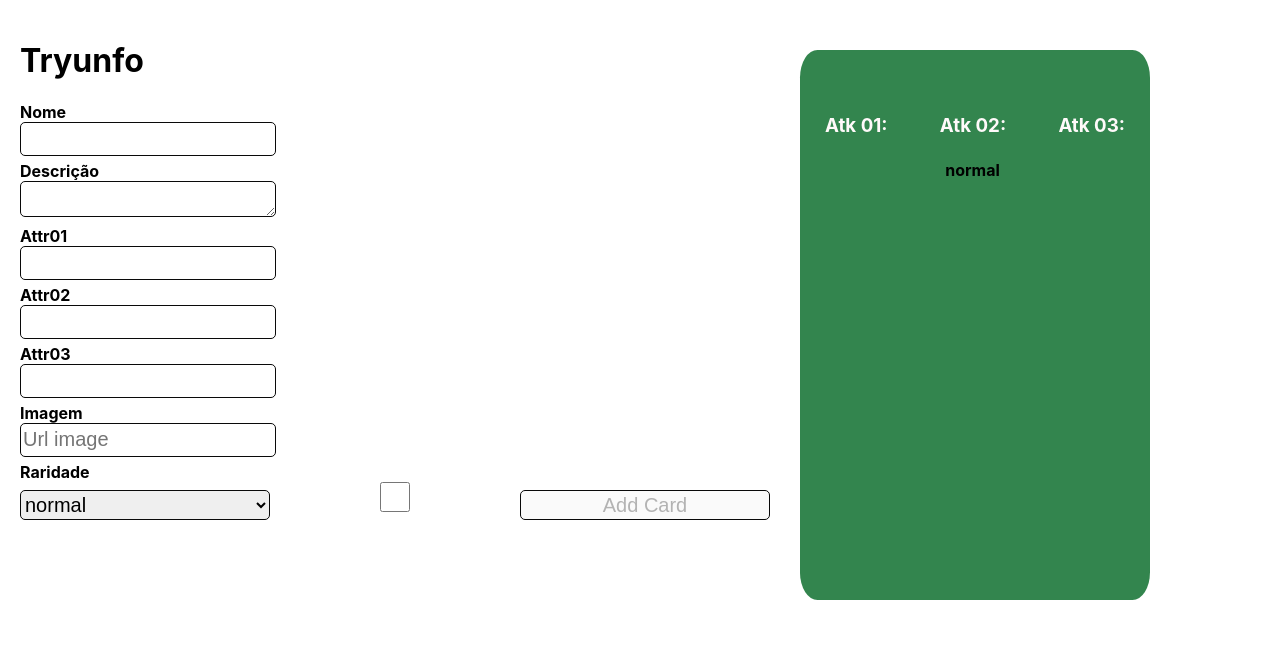
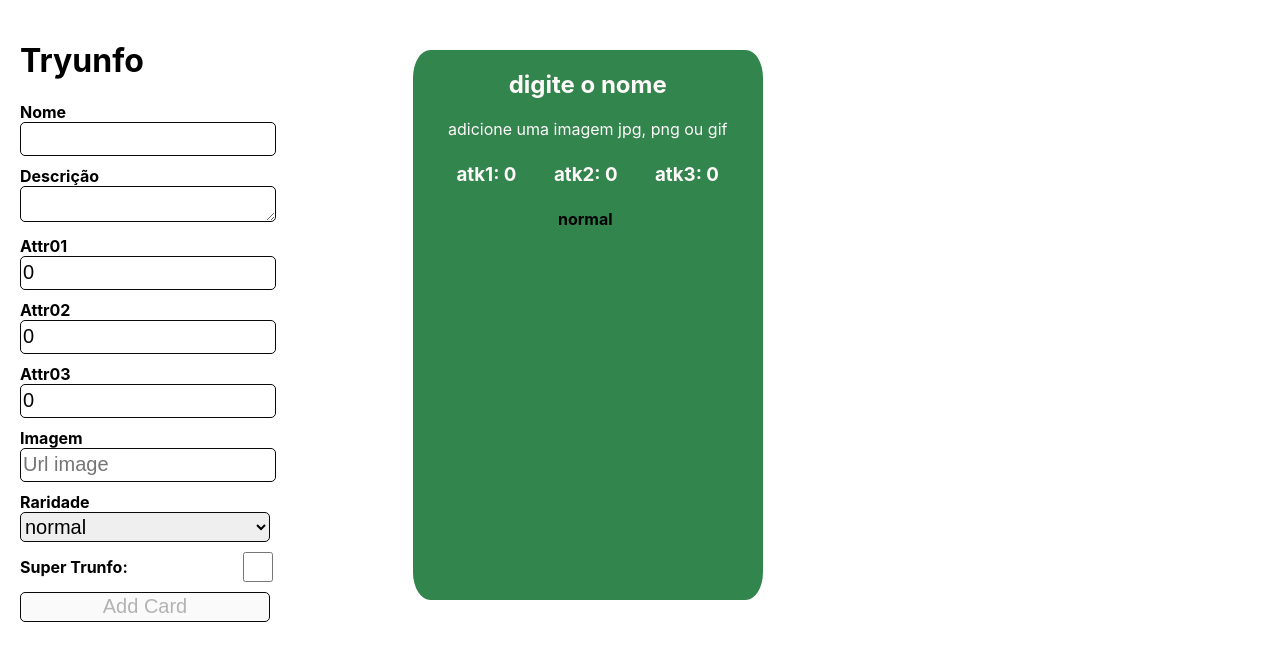
Before and after one commit to SergioEvando23/project-tryunfo, a React (Create React App) app: page / in a window 1280 px wide. Shown: the top 660 px of the page. Built offline with nearby package versions, Linux system fonts and the light colour scheme.

Commit message:
criada função do botão salvar, que envia um objeto para o array com as cartas salvas

```diff
--- a/src/App.css
+++ b/src/App.css
@@ -9,5 +9,12 @@ input, select, button, textarea {
   font-size: 20px;
   height: 30px;
   margin: 0%;
+  margin-bottom: 5px;
   width: 250px;
 }
+
+.isTrunfo {
+  display: flex;
+  margin-bottom: 5px;
+  margin-top: 5px;
+}
--- a/src/App.js
+++ b/src/App.js
@@ -9,14 +9,15 @@ class App extends React.Component {
     this.state = {
       cardName: '',
       cardDescription: '',
-      cardAttr1: '',
-      cardAttr2: '',
-      cardAttr3: '',
+      cardAttr1: 0,
+      cardAttr2: 0,
+      cardAttr3: 0,
       cardImage: '',
       cardRare: 'normal',
       cardTrunfo: false,
       hasTrunfo: false,
       isSaveButtonDisabled: true,
+      saveCards: [],
     };
     this.onInputChange = this.onInputChange.bind(this);
     this.onSaveButtonClick = this.onSaveButtonClick.bind(this);
@@ -53,8 +54,44 @@ class App extends React.Component {
     });
   }
 
-  onSaveButtonClick(event) {
-    event.preventDefault();
+  onSaveButtonClick(e) {
+    e.preventDefault();
+    const {
+      cardName,
+      cardDescription,
+      cardAttr1,
+      cardAttr2,
+      cardAttr3,
+      cardImage,
+      cardRare,
+      cardTrunfo,
+      saveCards,
+    } = this.state;
+
+    this.setState(() => ({
+      saveCards: [{
+        cardName,
+        cardDescription,
+        cardAttr1,
+        cardAttr2,
+        cardAttr3,
+        cardImage,
+        cardRare,
+        cardTrunfo,
+      }, ...saveCards],
+    }), () => {
+      this.setState({
+        cardName: '',
+        cardDescription: '',
+        cardAttr1: 0,
+        cardAttr2: 0,
+        cardAttr3: 0,
+        cardImage: '',
+        cardRare: 'normal',
+        cardTrunfo: false,
+        isSaveButtonDisabled: true,
+      });
+    });
   }
 
   render() {
--- a/src/components/Card.js
+++ b/src/components/Card.js
@@ -18,21 +18,21 @@ class Card extends React.Component {
     return (
       <div className="cardComponent">
         <h2 data-testid="name-card">
-          {cardName}
+          {cardName ? `${cardName}` : 'digite o nome'}
         </h2>
         {cardImage ? <img
           className="cardImage"
           src={ cardImage }
           data-testid="image-card"
           alt={ cardName }
-        /> : null}
+        /> : 'adicione uma imagem jpg, png ou gif'}
         <p data-testid="description-card">
           {cardDescription}
         </p>
         <section className="power">
-          <h3 data-testid="attr1-card">{`Atk 01: ${cardAttr1}`}</h3>
-          <h3 data-testid="attr2-card">{`Atk 02: ${cardAttr2}`}</h3>
-          <h3 data-testid="attr3-card">{`Atk 03: ${cardAttr3}`}</h3>
+          <h3 data-testid="attr1-card">{cardAttr1 ? `atk1: ${cardAttr1}` : 'atk1: 0'}</h3>
+          <h3 data-testid="attr2-card">{cardAttr2 ? `atk2: ${cardAttr2}` : 'atk2: 0'}</h3>
+          <h3 data-testid="attr3-card">{cardAttr3 ? `atk3: ${cardAttr3}` : 'atk3: 0'}</h3>
         </section>
         <p data-testid="rare-card">{cardRare}</p>
         {cardTrunfo ? <h4 data-testid="trunfo-card">Super Trunfo</h4> : null}
@@ -45,9 +45,9 @@ class Card extends React.Component {
 Card.propTypes = {
   cardDescription: PropTypes.string.isRequired,
   cardName: PropTypes.string.isRequired,
-  cardAttr1: PropTypes.string.isRequired,
-  cardAttr2: PropTypes.string.isRequired,
-  cardAttr3: PropTypes.string.isRequired,
+  cardAttr1: PropTypes.number.isRequired,
+  cardAttr2: PropTypes.number.isRequired,
+  cardAttr3: PropTypes.number.isRequired,
   cardImage: PropTypes.string.isRequired,
   cardRare: PropTypes.string.isRequired,
   cardTrunfo: PropTypes.bool.isRequired,
--- a/src/components/Form.js
+++ b/src/components/Form.js
@@ -47,7 +47,7 @@ class Form extends React.Component {
           <label htmlFor="cardAttr1">
             <p>Attr01</p>
             <input
-              value={ cardAttr1 }
+              value={ `${cardAttr1}` }
               name="cardAttr1"
               id="attr1"
               type="number"
@@ -60,7 +60,7 @@ class Form extends React.Component {
           <label htmlFor="cardAttr2">
             <p>Attr02</p>
             <input
-              value={ cardAttr2 }
+              value={ `${cardAttr2}` }
               name="cardAttr2"
               id="attr2"
               type="number"
@@ -73,7 +73,7 @@ class Form extends React.Component {
           <label htmlFor="cardAttr3">
             <p>Attr03</p>
             <input
-              value={ cardAttr3 }
+              value={ `${cardAttr3}` }
               name="cardAttr3"
               id="attr3"
               type="number"
@@ -105,12 +105,14 @@ class Form extends React.Component {
             data-testid="rare-input"
             onChange={ onInputChange }
           >
-            <option>normal</option>
-            <option>raro</option>
-            <option>muito raro</option>
+            <option value="normal">normal</option>
+            <option value="raro">raro</option>
+            <option value="muito raro">muito raro</option>
           </select>
         </label>
         <label htmlFor="cardcardTrunfo">
+          <div className="isTrunfo">
+            <p>Super Trunfo:</p>
             <input
               value={ cardTrunfo }
               name="cardTrunfo"
@@ -121,6 +123,7 @@ class Form extends React.Component {
               data-testid="trunfo-input"
               onChange={ onInputChange }
             />
+          </div>
         </label>
         <button
           data-testid="save-button"
@@ -138,9 +141,9 @@ class Form extends React.Component {
 Form.propTypes = {
   cardName: PropTypes.string.isRequired,
   cardDescription: PropTypes.string.isRequired,
-  cardAttr1: PropTypes.string.isRequired,
-  cardAttr2: PropTypes.string.isRequired,
-  cardAttr3: PropTypes.string.isRequired,
+  cardAttr1: PropTypes.number.isRequired,
+  cardAttr2: PropTypes.number.isRequired,
+  cardAttr3: PropTypes.number.isRequired,
   cardImage: PropTypes.string.isRequired,
   cardRare: PropTypes.string.isRequired,
   cardTrunfo: PropTypes.bool.isRequired,
--- a/src/components/css/Card.css
+++ b/src/components/css/Card.css
@@ -15,7 +15,7 @@
 
 .power {
   display: flex;
-  justify-content: space-between;
+  justify-content: space-around;
   width: 300px;
 }
 
```
Lines whose indentation alone changed are shown as unchanged.
